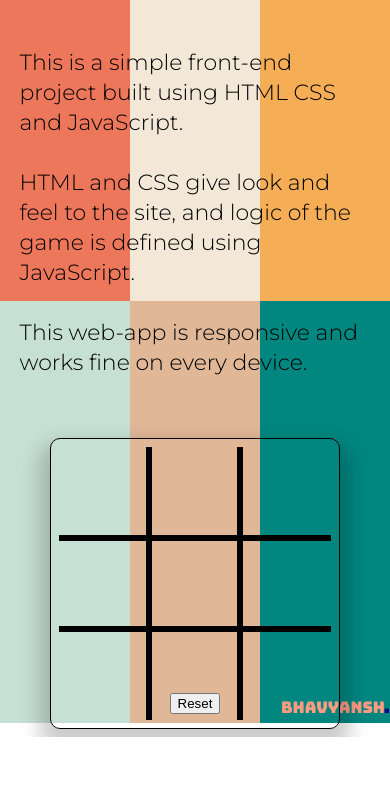
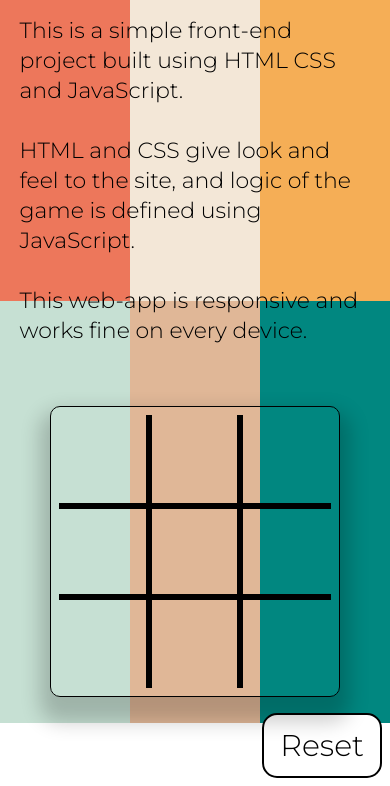
Before and after one commit to bhavyansh001/Tic-Tac-Toe, a plain HTML site: page index.html in a window 390 px wide. Shown: the part 121-907 px from the top of the page. Before the commit the page ends 858 px from the top, so only its background shows below. Drawn offline with nearby package versions, Linux system fonts and the light colour scheme.

Commit message:
Responsive optimizations

```diff
--- a/TicTac.css
+++ b/TicTac.css
@@ -12,15 +12,36 @@
 
 }
 .footer {
-    margin: auto;
-    position: absolute;
-    bottom: 10px;
+    display: flex;
+    justify-content: right;
+    margin-top: -1vw;
+    padding-top: 20px;
+    flex: column;
 }
+.btn {
+    border: 2px solid #000;
+    border-radius: 15px;
+    background-color: #fff;
+    color: #000;
+    padding: 12px 16px;
+    font-family: Montserrat, sans-serif;
+    font-size: 30px;
+    font-weight: 300;
+    text-align: center;
+    text-decoration: none;
+    display: inline-block;
+    cursor: pointer;
+}
+.btn:hover{
+    background-color: antiquewhite;
+}
+
 #winner {
     text-align: center;
     color: white;
     font-family: Bungee, sans-serif;
-    font-size: 65px;
+    font-size: 30px;
+    margin-right: 7%;
 }
 
 .boundary {
@@ -46,15 +67,11 @@
 .entry {
     border: 3px solid black;
     text-align: center;
-    /* padding: 6vw; */
     cursor: pointer;
+    display: flex;
+    align-items: center;
+    justify-content: center;
 }
-
-    .entry{
-        display: flex;
-        align-items: center;
-        justify-content: center;
-    }
 
 /*No Borders*/
 .nbt {
@@ -140,13 +157,12 @@
   }
 
   .div-block-2 {
-
+    position: relative;
     border: 1px solid #000;
     border-radius: 10px;
     flex: none;
     box-shadow: 0 15px 20px 10px rgba(0, 0, 0, .2);
     font-family: Montserrat, sans-serif;
-    position: relative;
     height: fit-content;
   }
 
@@ -197,18 +213,18 @@
     color: #020887;
     font-family: Bungee, sans-serif;
     position: absolute;
-    top: auto;
-    bottom: 0%;
+    top: 0%;
+    bottom: auto;
     left: auto;
     right: 0%;
   }
 
   .text-block {
-    color: #ff9b80;
+    color: #017A74;
     font-family: Bungee, sans-serif;
     position: absolute;
-    top: auto;
-    bottom: 0%;
+    top: 0%;
+    bottom: auto;
     left: auto;
     right: 5px;
   }
--- a/index.html
+++ b/index.html
@@ -4,7 +4,7 @@
 <head>
     <meta charset="utf-8" />
     <meta name="viewport" content="width=device-width, initial-scale=1" />
-    <title>Calculator</title>
+    <title>TicTacToe</title>
     <link rel="stylesheet" href="TicTac.css" />
     <link rel="preconnect" href="https://fonts.googleapis.com" />
     <link rel="preconnect" href="https://fonts.gstatic.com" crossorigin />
@@ -34,7 +34,6 @@
         <div class="w-layout-blockcontainer container w-container">
             <div class="div-block">
                 <h1 class="heading">TicTacToe</h1>
-                <p id="winner"></p>
                 <p class="paragraph">
                     This is a simple front-end project built using HTML CSS and
                     JavaScript.<br />‍<br />HTML and CSS give look and feel to the site, and logic of the game is
@@ -57,11 +56,12 @@
                         <div class="entry nbb" id="b8"></div>
                         <div class="entry nbb nbr" id="b9"></div>
                     </div>
-                    <div class="footer">
-                        <button id="resetbtn" class="btn">Reset</button>
-                    </div>
                 </div>
             </div>
+        </div>
+        <div class="footer">
+            <p id="winner"></p>
+            <button id="resetbtn" class="btn">Reset</button>
         </div>
     </section>
     <script src="https://d3e54v103j8qbb.cloudfront.net/js/jquery-3.5.1.min.dc5e7f18c8.js?site=65dec5000edf4763895ae13b"
```
